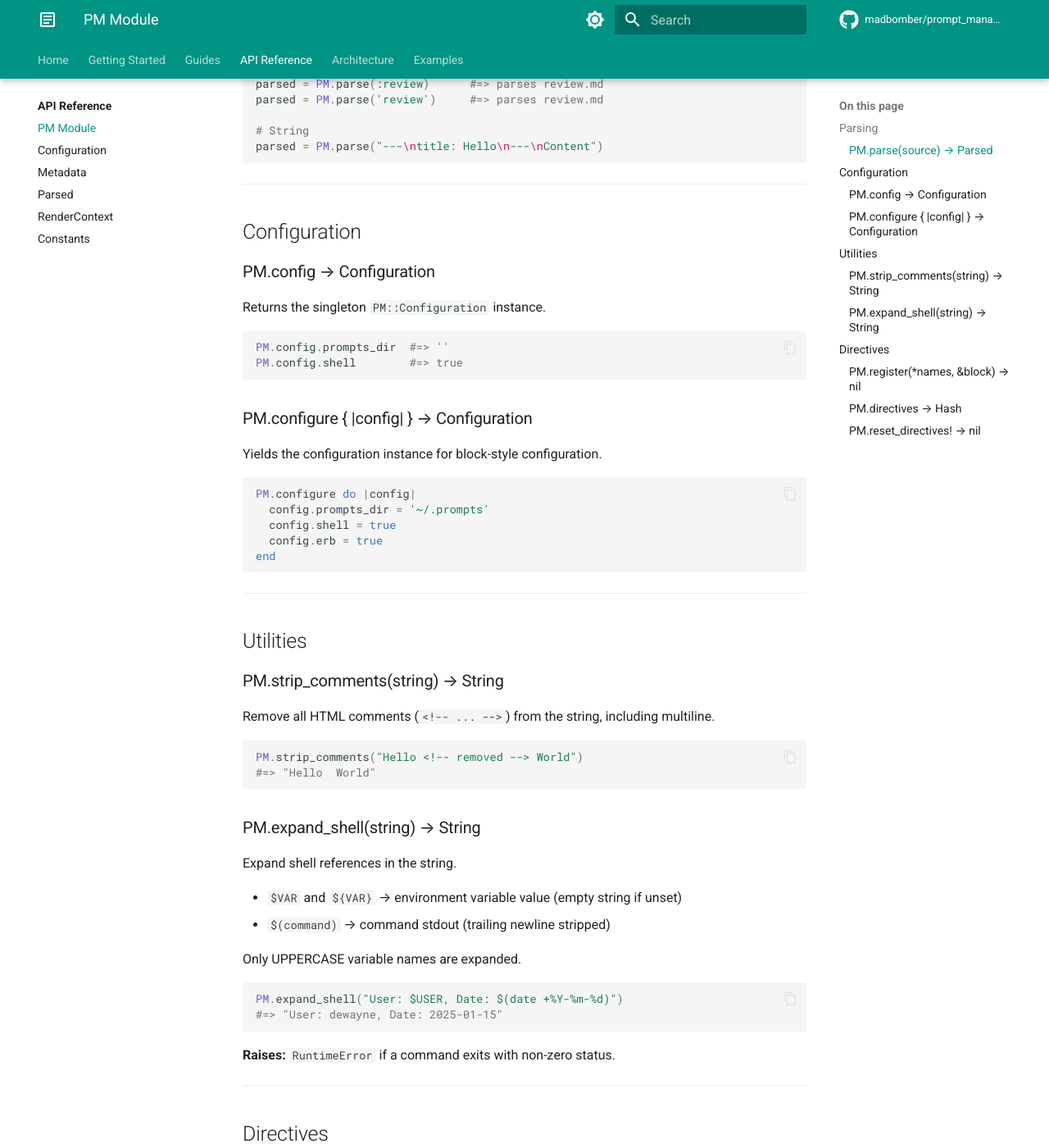
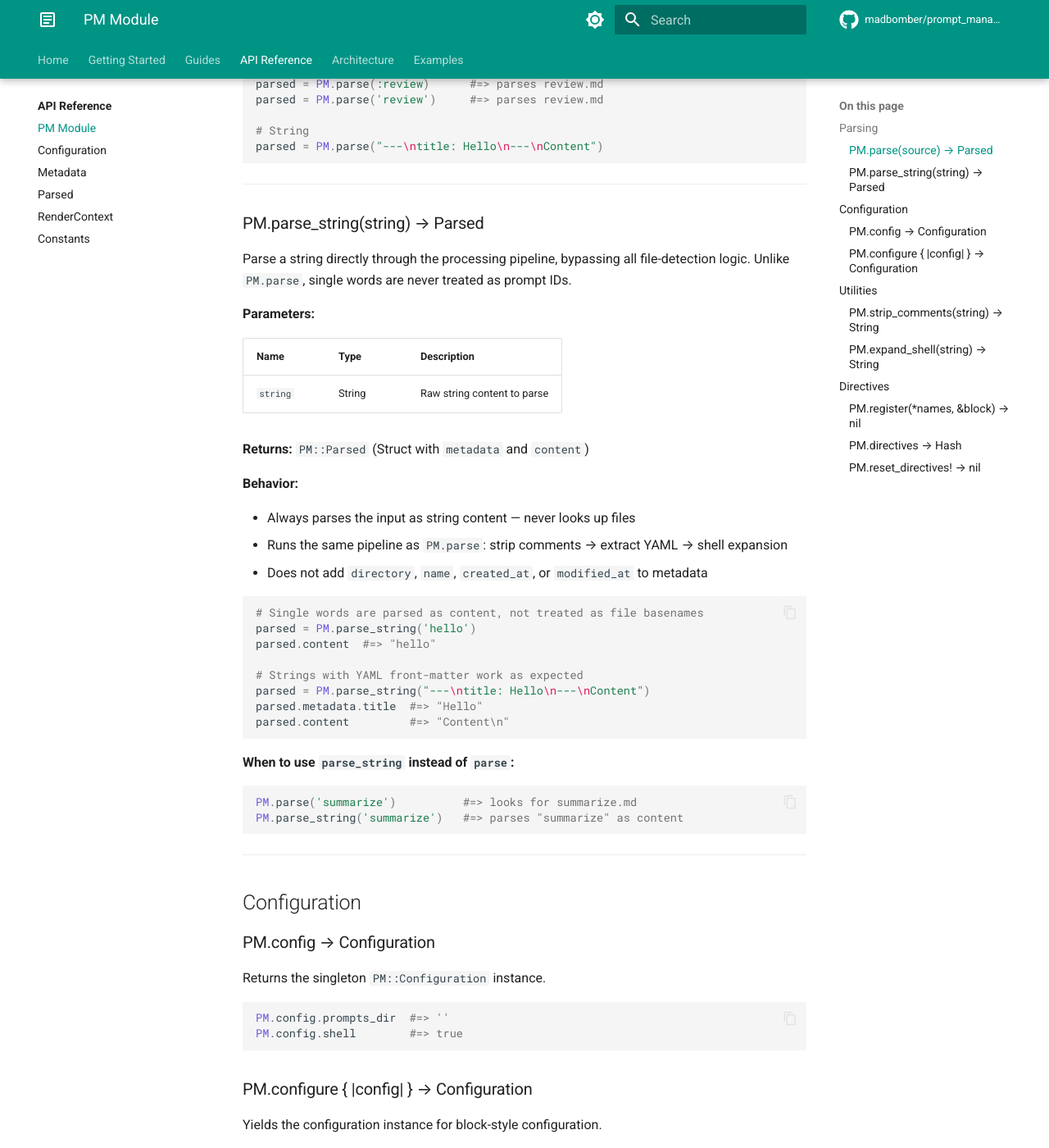
Before and after one commit to MadBomber/prompt_manager, an MkDocs documentation site: the page built from docs/api/pm-module.md, in a window 1280 px wide and 1400 px high, scrolled down 921 px. Shown: the whole window at 82% size. Built offline with MkDocs 1.6.1 and Material for MkDocs 9.7.7, drawn with Linux system fonts in a browser that asks for light colours; comment, search, counter and statistics services are not loaded.

Commit message:
feat(api): make `PM.parse_string` a public class method

````diff
--- a/docs/api/pm-module.md
+++ b/docs/api/pm-module.md
@@ -34,6 +34,44 @@ parsed = PM.parse('review')     #=> parses review.md
 
 # String
 parsed = PM.parse("---\ntitle: Hello\n---\nContent")
+```
+
+---
+
+### PM.parse_string(string) → Parsed
+
+Parse a string directly through the processing pipeline, bypassing all file-detection logic. Unlike `PM.parse`, single words are never treated as prompt IDs.
+
+**Parameters:**
+
+| Name | Type | Description |
+|------|------|-------------|
+| `string` | String | Raw string content to parse |
+
+**Returns:** `PM::Parsed` (Struct with `metadata` and `content`)
+
+**Behavior:**
+
+- Always parses the input as string content — never looks up files
+- Runs the same pipeline as `PM.parse`: strip comments → extract YAML → shell expansion
+- Does not add `directory`, `name`, `created_at`, or `modified_at` to metadata
+
+```ruby
+# Single words are parsed as content, not treated as file basenames
+parsed = PM.parse_string('hello')
+parsed.content  #=> "hello"
+
+# Strings with YAML front-matter work as expected
+parsed = PM.parse_string("---\ntitle: Hello\n---\nContent")
+parsed.metadata.title  #=> "Hello"
+parsed.content         #=> "Content\n"
+```
+
+**When to use `parse_string` instead of `parse`:**
+
+```ruby
+PM.parse('summarize')          #=> looks for summarize.md
+PM.parse_string('summarize')   #=> parses "summarize" as content
 ```
 
 ---
````
Also changed, not shown: CHANGELOG.md (+5 -0 lines), README.md (+8 -0 lines), docs/getting-started/quick-start.md (+13 -0 lines), docs/guides/parsing.md (+24 -0 lines), 3 other files.
